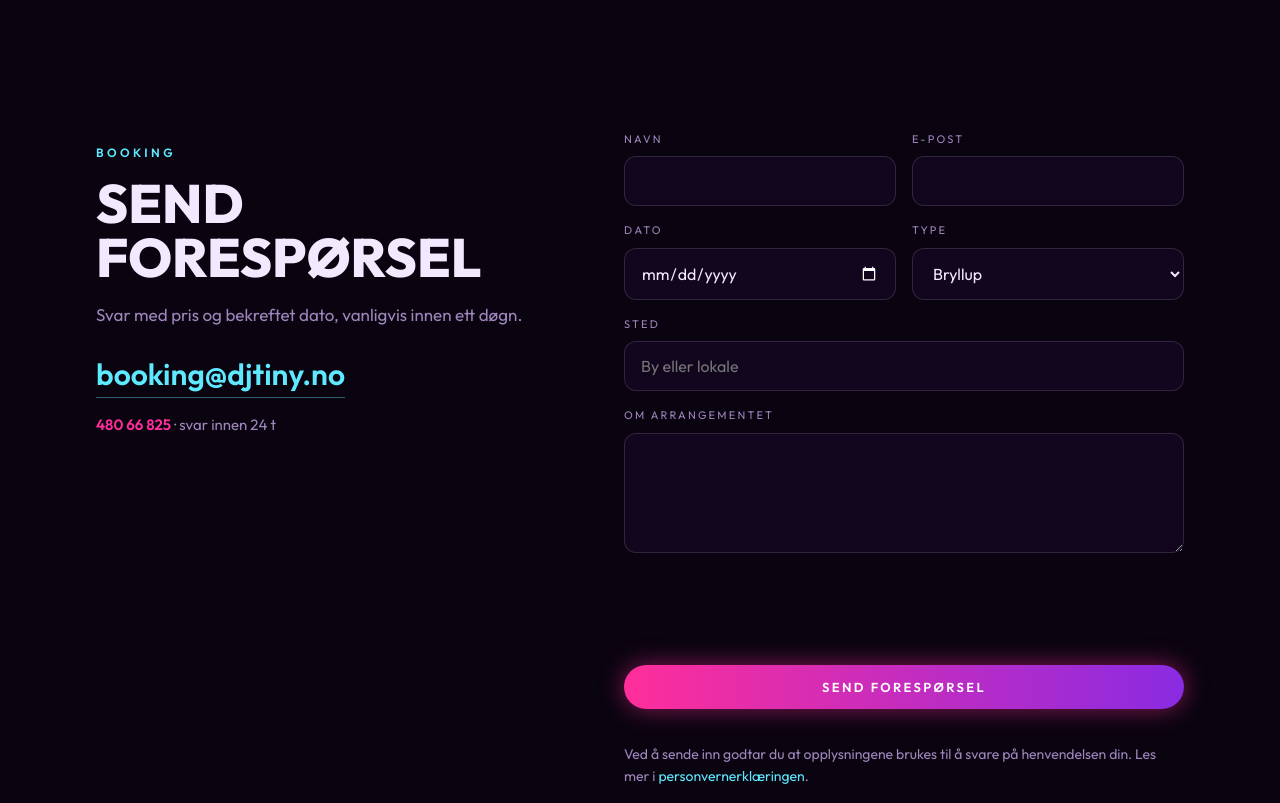
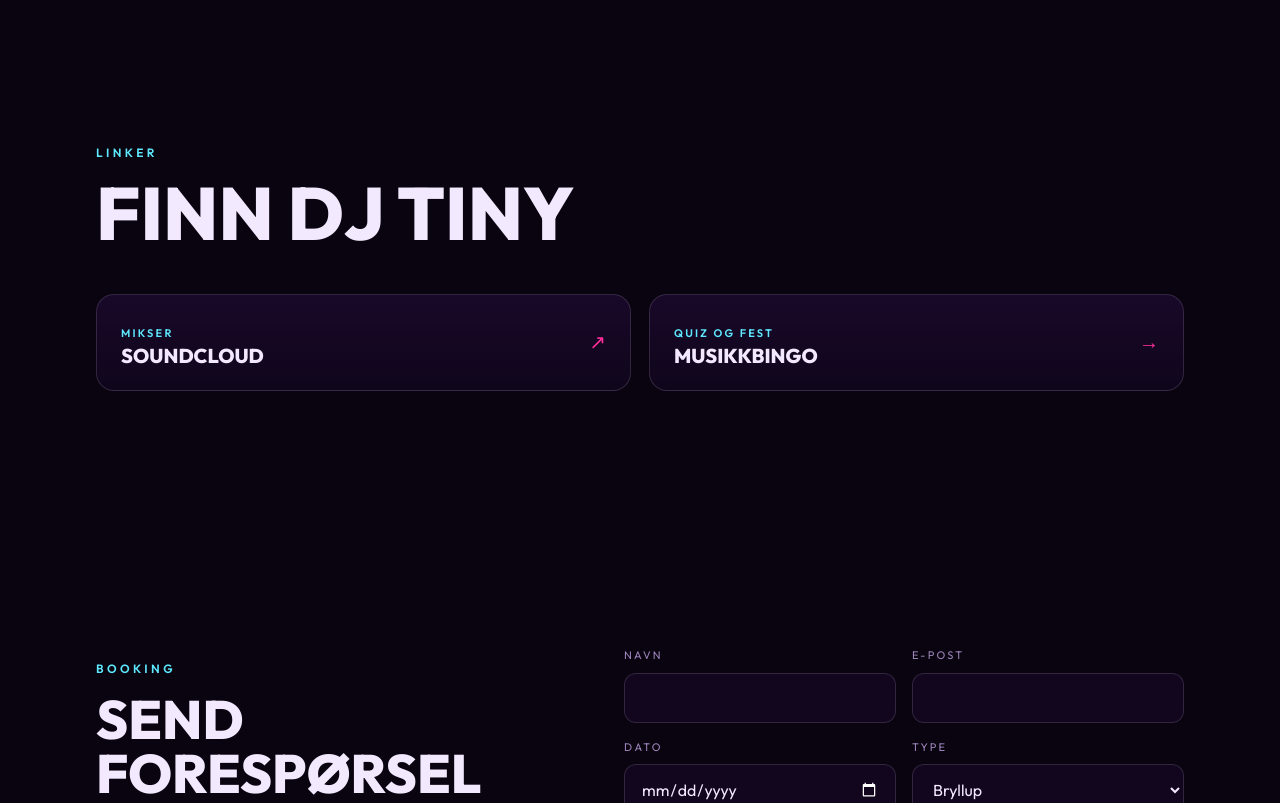
Before and after one commit to nemodafish/Djtiny, a plain HTML site: page index.html in a window 1280 px wide. Shown: the part 5122-5925 px from the top of the page. Drawn offline with Linux system fonts and the light colour scheme; a script that the page names is missing.

Commit message:
Ny seksjon «Linker» på forsiden med kort til andre sider
Starter med SoundCloud og Musikkbingo. Nye linker legges inn ved å kopiere
ett lenke-kort.

Co-Authored-By: Claude Opus 5.5 <noreply@anthropic.com>

```diff
--- a/index.html
+++ b/index.html
@@ -951,6 +951,50 @@
       border-radius: 999px;
       padding: 7px 14px;
       white-space: nowrap
+    }
+
+    /* linker: kort som går videre til andre sider */
+    .lenker {
+      display: grid;
+      grid-template-columns: repeat(auto-fit, minmax(230px, 1fr));
+      gap: 18px;
+      margin-top: 44px
+    }
+
+    .lenke {
+      display: flex;
+      align-items: center;
+      justify-content: space-between;
+      gap: 16px;
+      border: 1px solid var(--line);
+      border-radius: 18px;
+      padding: 22px 24px;
+      background: linear-gradient(180deg, rgba(138, 43, 226, .12), rgba(20, 8, 37, .55));
+      color: var(--text);
+      text-decoration: none;
+      transition: border-color .3s, transform .3s
+    }
+
+    .lenke:hover,
+    .lenke:focus-visible {
+      border-color: var(--pink);
+      transform: translateY(-4px)
+    }
+
+    .lenke .stag {
+      margin-bottom: 6px
+    }
+
+    .lenke strong {
+      display: block;
+      font: 800 clamp(17px, 2vw, 20px)/1.2 "Outfit", sans-serif;
+      text-transform: uppercase
+    }
+
+    .lenke .pil {
+      font-size: 20px;
+      color: var(--pink);
+      flex-shrink: 0
     }
 
     .book {
@@ -1604,6 +1648,24 @@
     </div>
   </section>
 
+  <section id="linker">
+    <div class="wrap">
+      <p class="tag">Linker</p>
+      <h2 class="big">Finn DJ Tiny</h2>
+      <!-- Ny link: kopier ett <a class="lenke">-kort. Lenker til andre nettsteder får target="_blank" rel="noopener" og pilen ↗ -->
+      <div class="lenker">
+        <a class="lenke" href="https://soundcloud.com/glenn-krantz" target="_blank" rel="noopener">
+          <span><span class="stag">Mikser</span><strong>SoundCloud</strong></span>
+          <span class="pil" aria-hidden="true">↗</span>
+        </a>
+        <a class="lenke" href="musikkbingo.html">
+          <span><span class="stag">Quiz og fest</span><strong>Musikkbingo</strong></span>
+          <span class="pil" aria-hidden="true">→</span>
+        </a>
+      </div>
+    </div>
+  </section>
+
   <section id="book">
     <div class="wrap book">
       <div>
```
